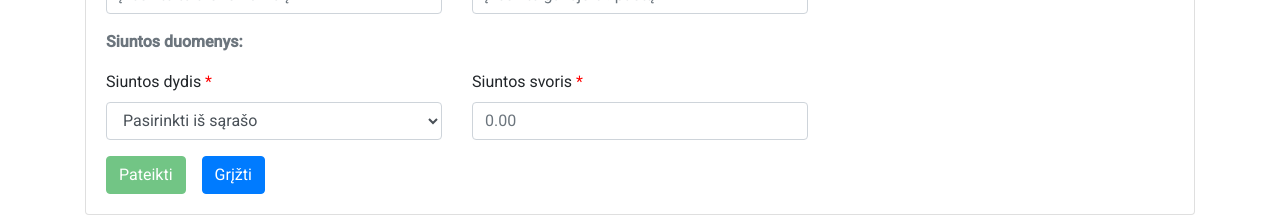
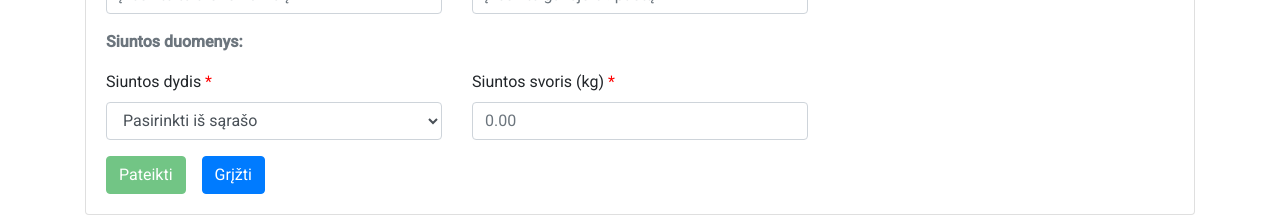
Before and after one commit to VaivaSvegzdaite/svs-app, an Angular app in the folder app-ui/: page /addparcel in a window 1280 px wide. Shown: the part 443-660 px from the top of the page. Built offline with nearby package versions, Linux system fonts and the light colour scheme.

Commit message:
label fix

```diff
--- a/app-ui/src/app/components/parcel-form/parcel-form.component.html
+++ b/app-ui/src/app/components/parcel-form/parcel-form.component.html
@@ -177,7 +177,7 @@
         </div>
         <div class="col">
           <div class="form-group">
-            <label for="weight">Siuntos svoris</label>
+            <label for="weight">Siuntos svoris (kg)</label>
             <input type="number" [(ngModel)]="parcel.weight"
                    class="form-control"
                    id="weight"
--- a/app-ui/src/app/components/parcel-update/parcel-update.component.html
+++ b/app-ui/src/app/components/parcel-update/parcel-update.component.html
@@ -176,7 +176,7 @@
         </div>
         <div class="col">
           <div class="form-group">
-            <label for="weight">Siuntos svoris</label>
+            <label for="weight">Siuntos svoris (kg)</label>
             <input type="number" [(ngModel)]="parcel.weight"
                    class="form-control"
                    id="weight"
```
